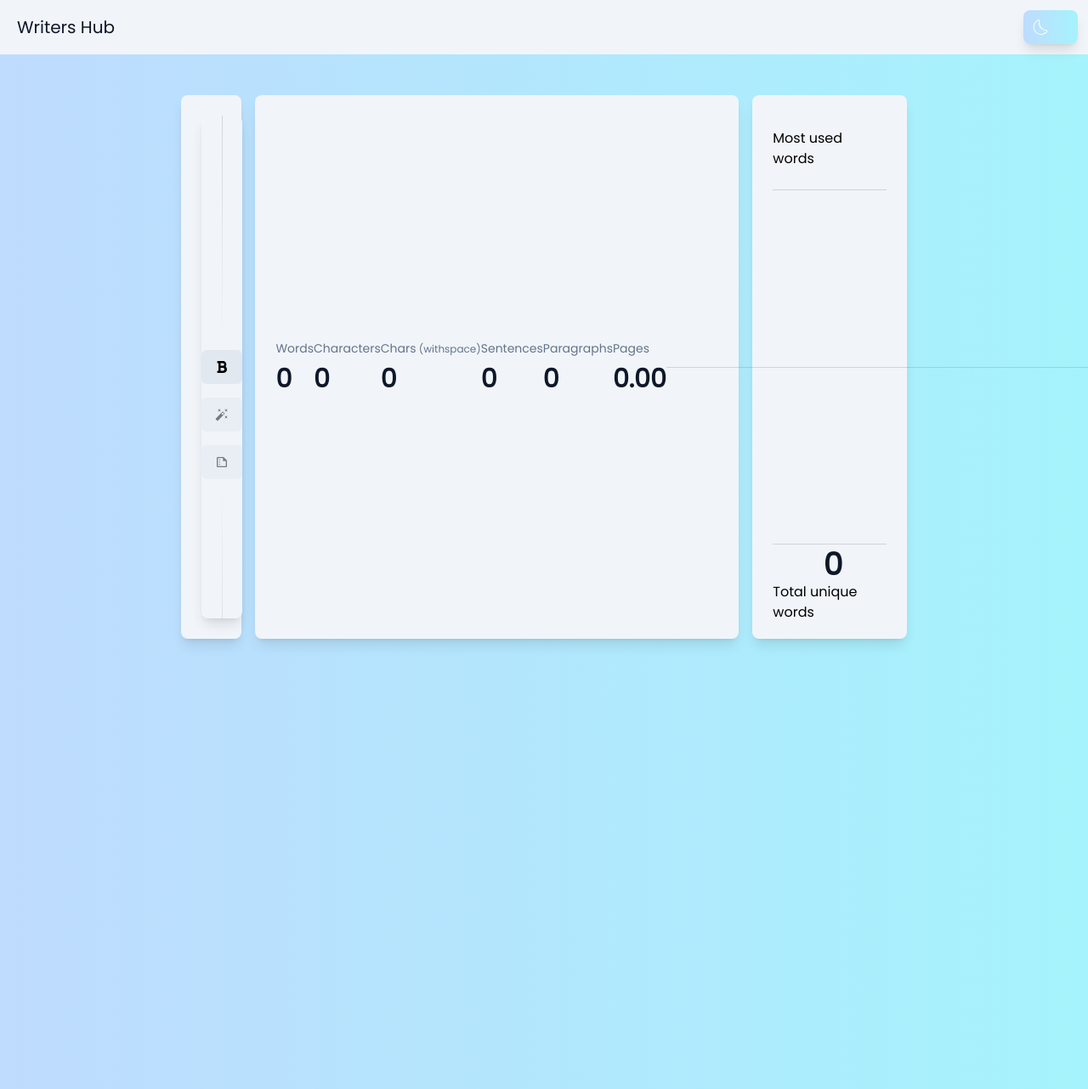
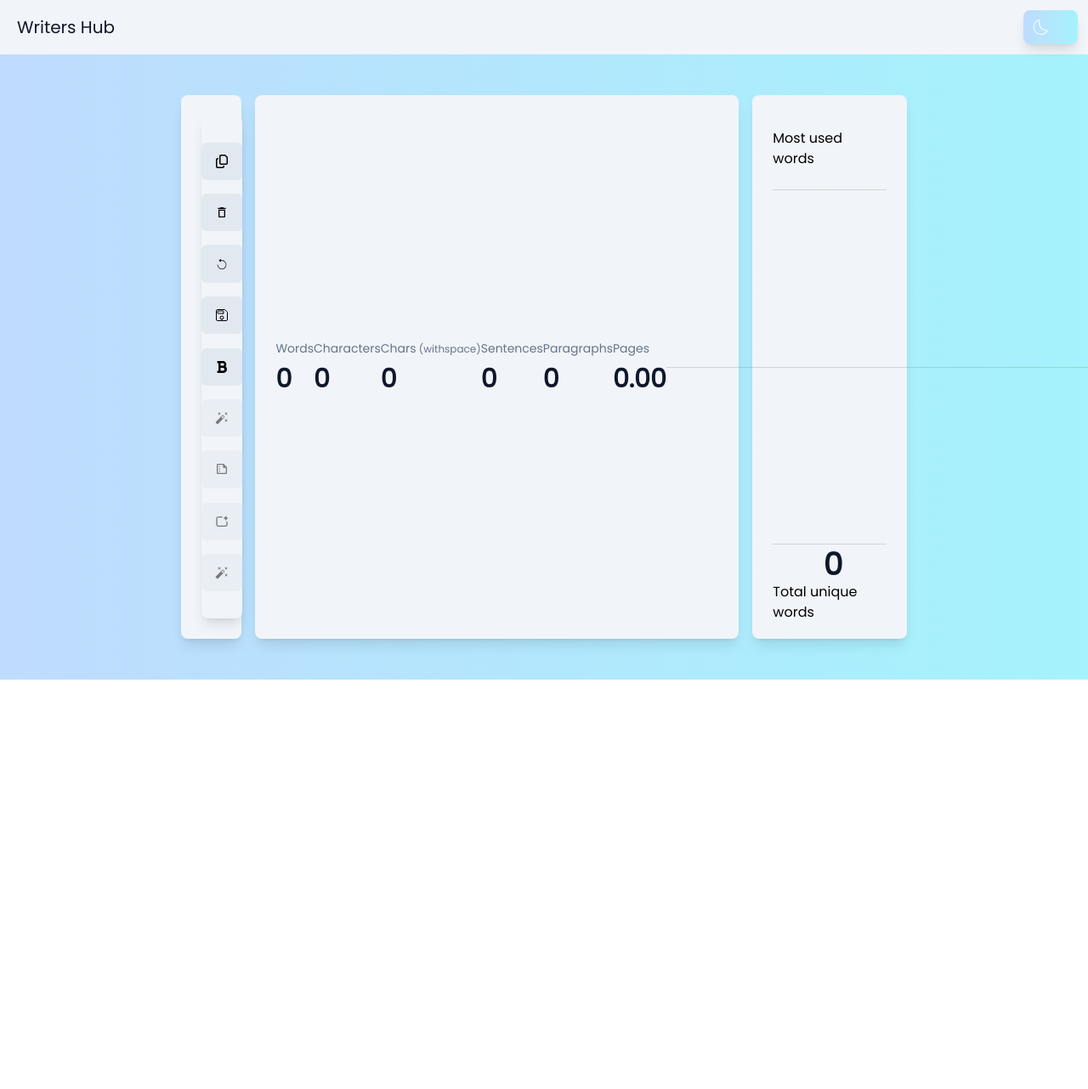
Before and after one commit to OriAfiasDev/writers-hub, a Next.js app: page /wordcount in a window 1280 px wide. Shown: the top 1282 px of the page at 85% size. After the commit the page ends 800 px from the top, so only its background shows below. Built offline with nearby package versions, Linux system fonts and the light colour scheme.

Commit message:
editing toolbar mobile

```diff
--- a/src/app/wordcount/toolbars/EditingToolbar.tsx
+++ b/src/app/wordcount/toolbars/EditingToolbar.tsx
@@ -26,13 +26,13 @@ export function EditingToolbar({ text, setText }: Props) {
       <IconButton icon={<CiUndo />} title='Undo' onClick={onUndo} />
       <IconButton icon={<IoSaveOutline />} title='Save' onClick={onSave} />
 
-      <hr className='divider-vertical' />
+      <hr className='divider-responsive' />
 
       <IconButton icon={<FaBold />} title='Bold' onClick={onBold} />
       <IconButton disabled icon={<MdAutoFixHigh />} title='Fix' />
       <IconButton disabled icon={<MdOutlineSummarize />} title='Summarize' />
 
-      <hr className='divider-vertical' />
+      <hr className='divider-responsive' />
       <IconButton disabled icon={<RiAiGenerate />} title='Repurpose' />
       <IconButton disabled icon={<MdAutoFixHigh />} title='Fix' />
     </div>
```
